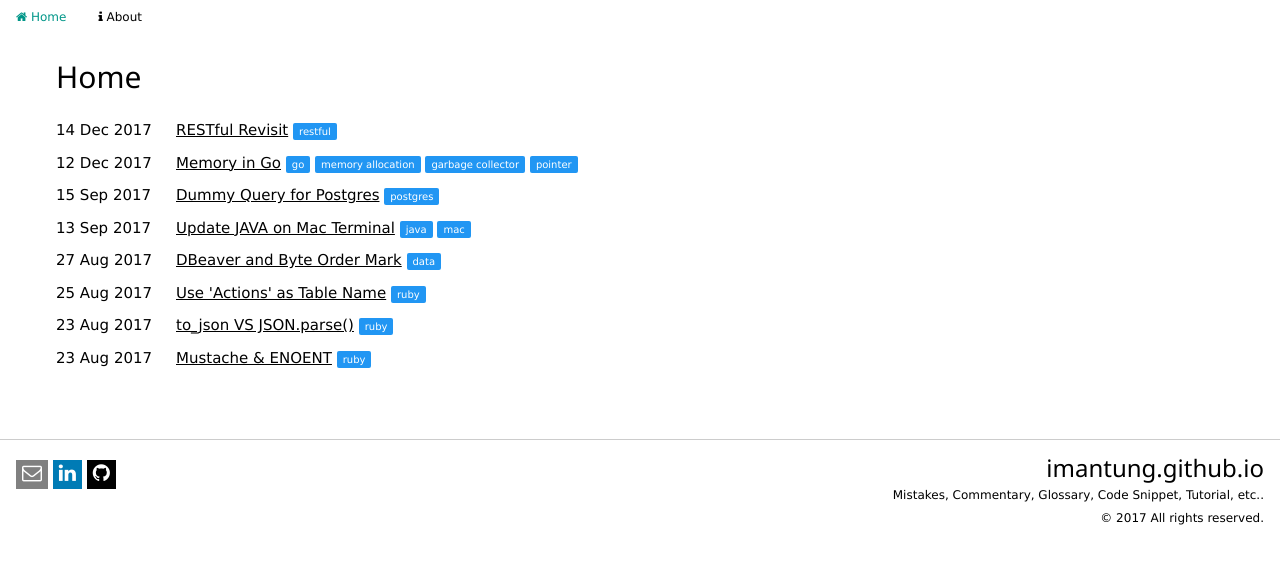
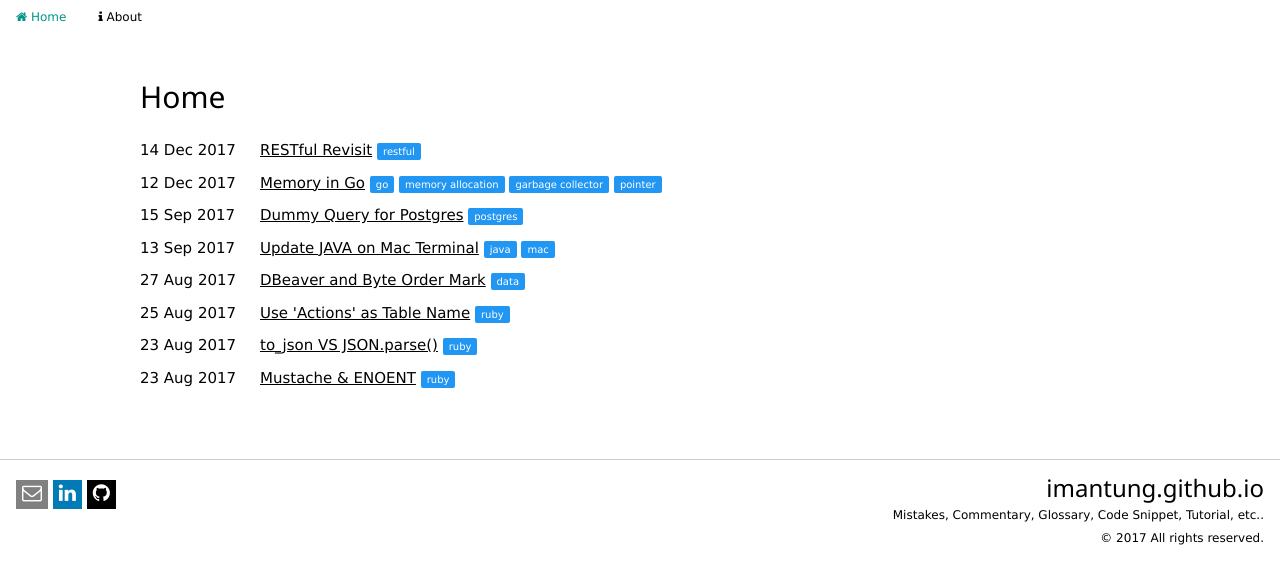
Before and after one commit to imantung/imantung.github.io, a Jekyll site: the page built from index.md, in a window 1280 px wide. Shown: the top 584 px of the page. Built offline with Jekyll 4.4.1, drawn with Linux system fonts in a browser that asks for light colours.

Commit message:
use w3-content for responsive layout

```diff
--- a/_layouts/default.html
+++ b/_layouts/default.html
@@ -8,7 +8,9 @@
     {% include navigation.html %}
 
     <div class="w3-container page-content">
-      {{ content }}
+      <div class="w3-content" style="max-width: 1000px;">
+        {{ content }}
+      </div>
     </div>
 
     {% include footer.html %}
--- a/public/css/imant.css
+++ b/public/css/imant.css
@@ -5,9 +5,7 @@
 }
 
 .page-content{
-  margin-top: 20px;
-  margin-right: 40px;
-  margin-left: 40px;
+  margin-top: 40px;
   margin-bottom: 50px;
 }
 
```
